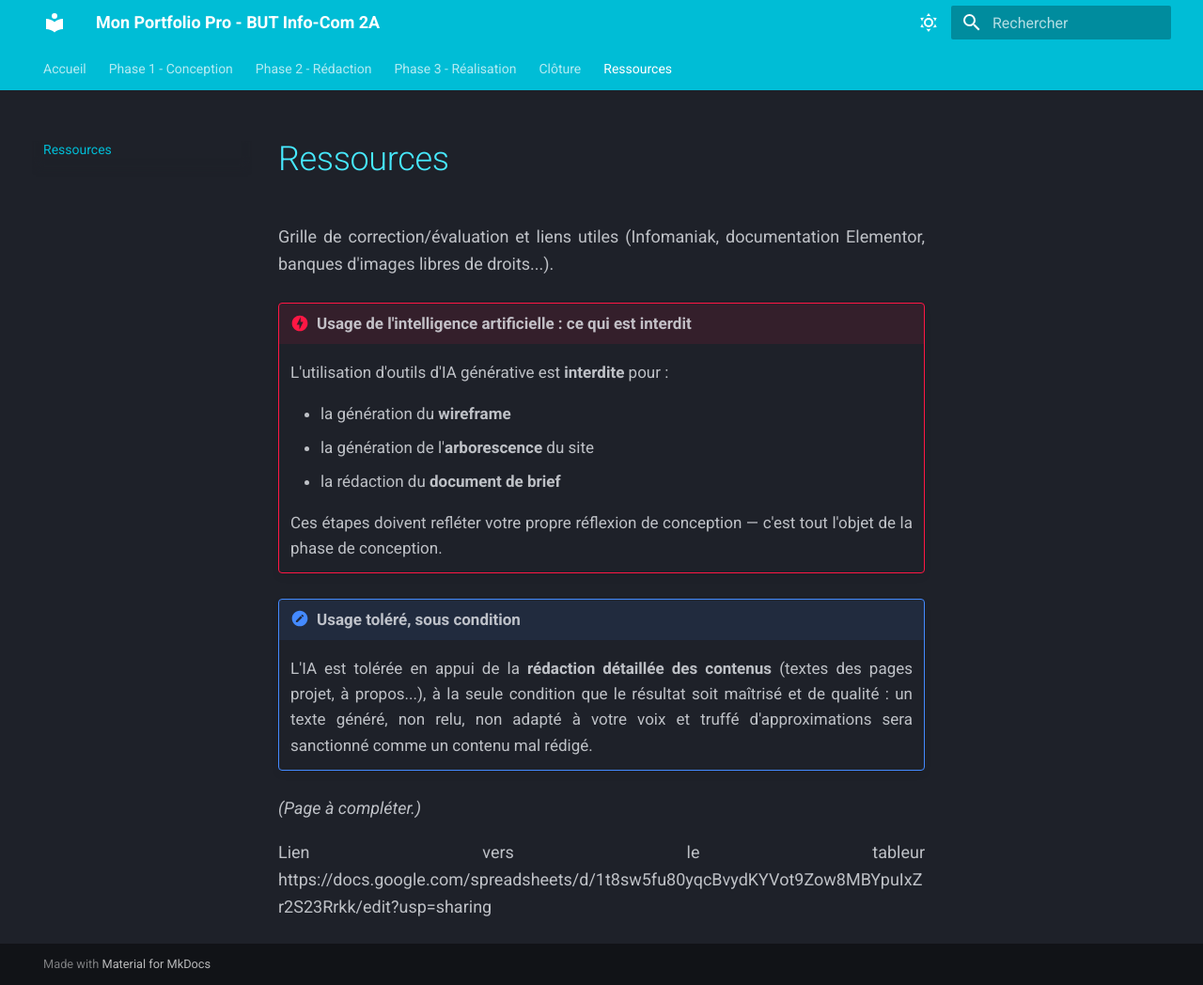
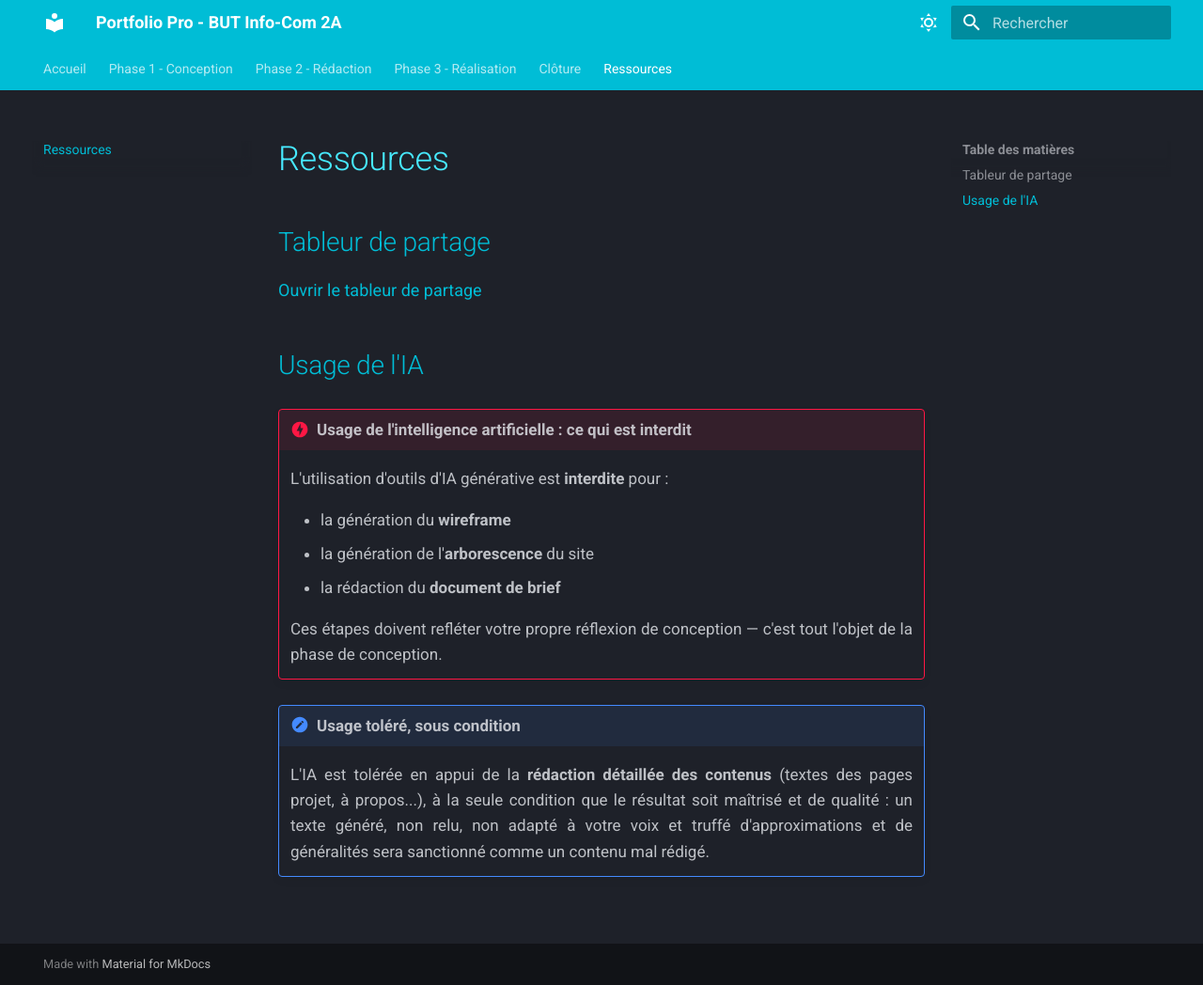
Before and after one commit to davidtrannoy-umlp/2a-portfolio, an MkDocs documentation site: the page built from docs/ressources/index.md, in a window 1280 px wide and 1048 px high. Shown: the whole window at 94% size. Built offline with MkDocs 1.6.1 and Material for MkDocs 9.7.7, drawn with Linux system fonts in a browser that asks for light colours.

Commit message:
Lien cliquable vers le tableur, ajustements accueil et thème

```diff
--- a/docs/ressources/index.md
+++ b/docs/ressources/index.md
@@ -1,6 +1,10 @@
 # Ressources
 
-Grille de correction/évaluation et liens utiles (Infomaniak, documentation Elementor, banques d'images libres de droits...).
+## Tableur de partage
+
+[Ouvrir le tableur de partage](https://docs.google.com/spreadsheets/d/1t8sw5fu80yqcBvydKYVot9Zow8MBYpuIxZr2S23Rrkk/edit?gid=0#gid=0)
+
+## Usage de l'IA
 
 !!! danger "Usage de l'intelligence artificielle : ce qui est interdit"
     L'utilisation d'outils d'IA générative est **interdite** pour :
@@ -12,9 +16,4 @@ Grille de correction/évaluation et liens utiles (Infomaniak, documentation Elem
     Ces étapes doivent refléter votre propre réflexion de conception — c'est tout l'objet de la phase de conception.
 
 !!! note "Usage toléré, sous condition"
-    L'IA est tolérée en appui de la **rédaction détaillée des contenus** (textes des pages projet, à propos...), à la seule condition que le résultat soit maîtrisé et de qualité : un texte généré, non relu, non adapté à votre voix et truffé d'approximations sera sanctionné comme un contenu mal rédigé.
-
-*(Page à compléter.)*
-
-Lien vers le tableur
-https://docs.google.com/spreadsheets/d/1t8sw5fu80yqcBvydKYVot9Zow8MBYpuIxZr2S23Rrkk/edit?usp=sharing
+    L'IA est tolérée en appui de la **rédaction détaillée des contenus** (textes des pages projet, à propos...), à la seule condition que le résultat soit maîtrisé et de qualité : un texte généré, non relu, non adapté à votre voix et truffé d'approximations et de généralités sera sanctionné comme un contenu mal rédigé.
--- a/mkdocs.yml
+++ b/mkdocs.yml
@@ -1,5 +1,5 @@
-site_name: Mon Portfolio Pro - BUT Info-Com 2A
-site_description: Support de classe inversée pour la réalisation du portfolio professionnel WordPress + Elementor
+site_name: Portfolio Pro - BUT Info-Com 2A
+site_description: Support pour la réalisation du portfolio professionnel WordPress + Elementor
 theme:
   name: material
   language: fr
```
Also changed, not shown: docs/index.md (+5 -4 lines).
